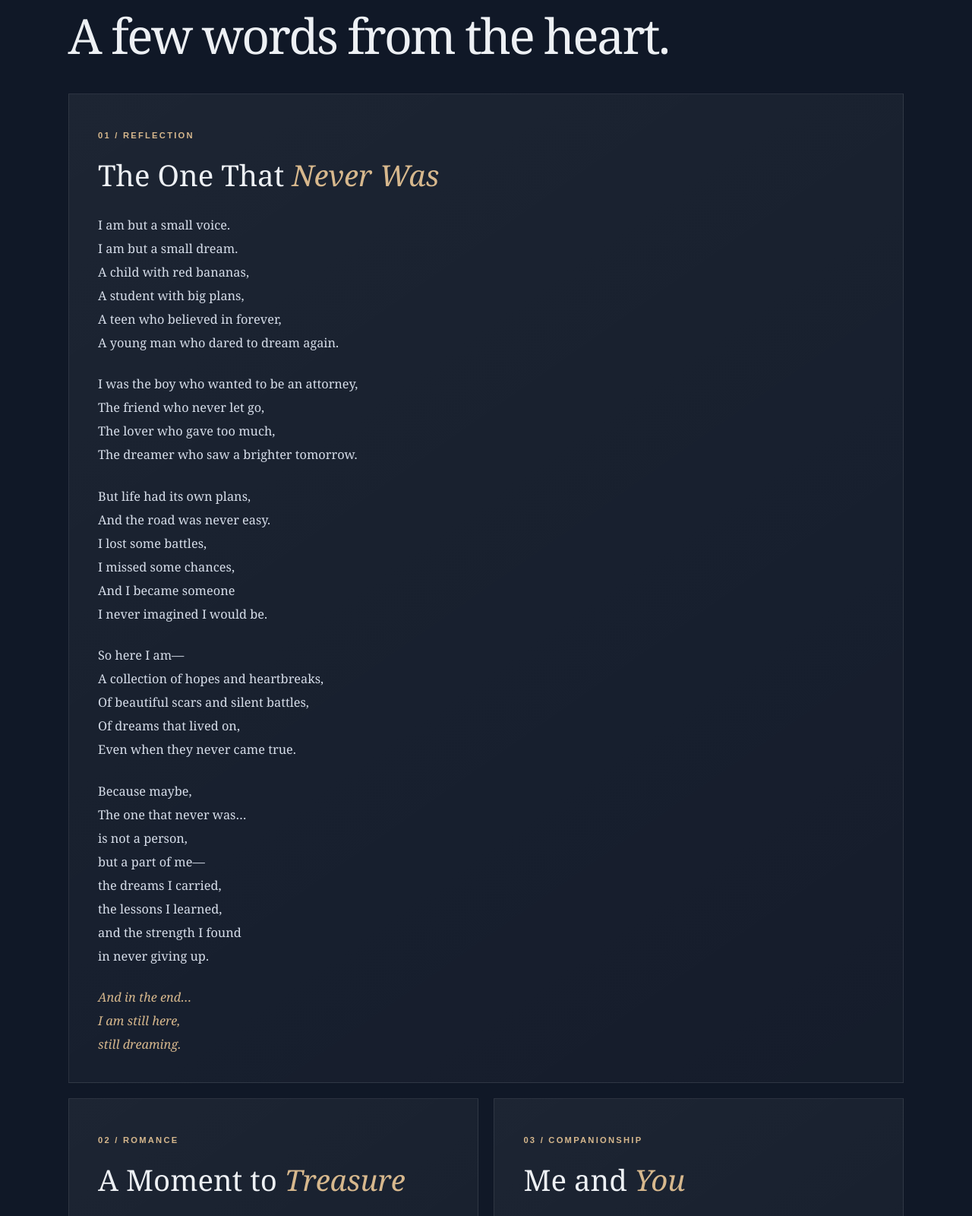
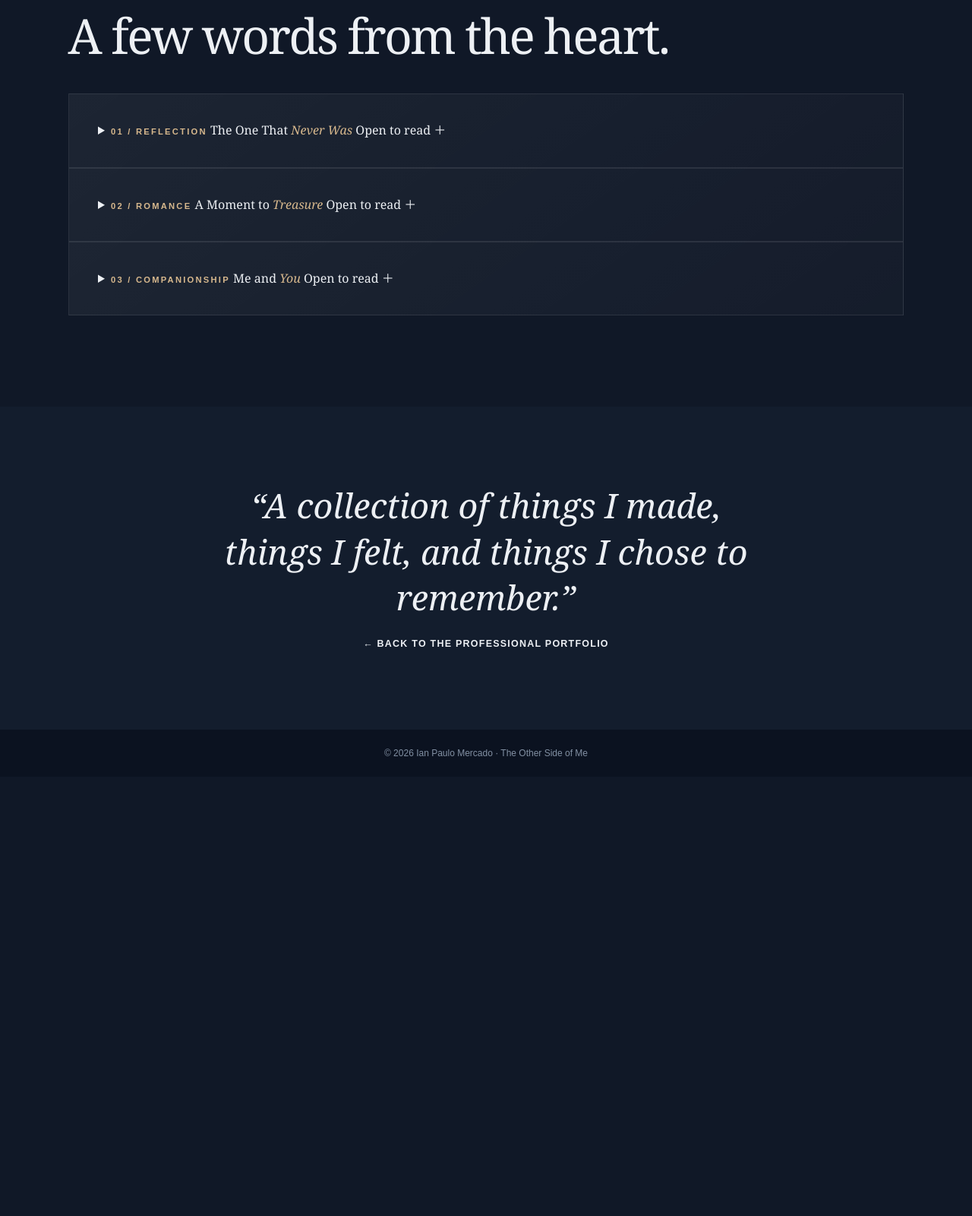
Before and after one commit to eanpaulomrcdo-a11y/my-portfolio, a plain HTML site: page other-side.html in a window 1280 px wide. Shown: the part 3080-4680 px from the top of the page at 76% size. After the commit the page ends 4102 px from the top, so only its background shows below. Drawn offline with Linux system fonts and the light colour scheme.

Commit message:
Add files via upload

```diff
--- a/other-side.html
+++ b/other-side.html
@@ -91,54 +91,64 @@
                 <h2 id="poetry-title">A few words from the heart.</h2>
             </div>
 
-            <div class="poetry-grid">
-                <article class="poem-card">
-                    <p class="card-index">01 / REFLECTION</p>
-                    <h3>The One That <em>Never Was</em></h3>
+            <div class="poetry-list">
+                <details class="poem-card featured-poem">
+                    <summary>
+                        <span class="card-index">01 / REFLECTION</span>
+                        <span class="poem-title">The One That <em>Never Was</em></span>
+                        <span class="poem-hint">Open to read <span aria-hidden="true">＋</span></span>
+                    </summary>
                     <div class="poem-text">
-                        <p>I am but a small voice.<br>
-                        I am but a small dream.<br>
-                        A child with red bananas,<br>
-                        A student with big plans,<br>
-                        A teen who believed in forever,<br>
-                        A young man who dared to dream again.</p>
+                        <p>Ever wondered what it was like to be free?</p>
 
-                        <p>I was the boy who wanted to be an attorney,<br>
-                        The friend who never let go,<br>
-                        The lover who gave too much,<br>
-                        The dreamer who saw a brighter tomorrow.</p>
+                        <p>The “What ifs” you’ve lost and dared not to see.</p>
 
-                        <p>But life had its own plans,<br>
-                        And the road was never easy.<br>
-                        I lost some battles,<br>
-                        I missed some chances,<br>
-                        And I became someone<br>
-                        I never imagined I would be.</p>
+                        <p>The things you could’ve but never tried to be.</p>
 
-                        <p>So here I am—<br>
-                        A collection of hopes and heartbreaks,<br>
-                        Of beautiful scars and silent battles,<br>
-                        Of dreams that lived on,<br>
-                        Even when they never came true.</p>
+                        <p>Ever thought what it was like to be three?</p>
 
-                        <p>Because maybe,<br>
-                        The one that never was…<br>
-                        is not a person,<br>
-                        but a part of me—<br>
-                        the dreams I carried,<br>
-                        the lessons I learned,<br>
-                        and the strength I found<br>
-                        in never giving up.</p>
+                        <p>Fun, friends, smiles were all you could see.</p>
 
-                        <p class="poem-ending">And in the end…<br>
-                        I am still here,<br>
-                        still dreaming.</p>
+                        <p>Innocent, cheerful and living life as it should be.</p>
+
+                        <p>Oh how everything can change in a snap!</p>
+
+                        <p>One moment, you're in euphoria, living the dream.</p>
+
+                        <p>Next thing you know, you're falling with nothing to grasp.</p>
+
+                        <p>Caught in a current, fighting against the stream.</p>
+
+                        <p>Now you're drifting through an endless void,</p>
+
+                        <p>Stuck in a place where nothing can be changed.</p>
+
+                        <p>Reaching for that life you once enjoyed,</p>
+
+                        <p>Hoping somehow what's past be rearranged.</p>
+
+                        <p>Time won't turn back, no matter how you plead.</p>
+
+                        <p>Seconds keep passing, though it's all unseen.</p>
+
+                        <p>'Til all that remains is a life you never lived.</p>
+
+                        <p>To the wounds that stubbornly bleed.</p>
+
+                        <p>To the person you could have been.</p>
+
+                        <p>To the promises you once believed.</p>
+
+                        <p class="poem-ending">To the one that never was.</p>
                     </div>
-                </article>
+                </details>
 
-                <article class="poem-card">
-                    <p class="card-index">02 / ROMANCE</p>
-                    <h3>A Moment to <em>Treasure</em></h3>
+                <details class="poem-card">
+                    <summary>
+                        <span class="card-index">02 / ROMANCE</span>
+                        <span class="poem-title">A Moment to <em>Treasure</em></span>
+                        <span class="poem-hint">Open to read <span aria-hidden="true">＋</span></span>
+                    </summary>
                     <div class="poem-text">
                         <p>Baby, thank you for being pure and true,<br>
                         For bringing colors beyond the blue.</p>
@@ -164,11 +174,14 @@
                         <p>Hey, baby! May I hold your hand?<br>
                         And make forever our own little land?</p>
                     </div>
-                </article>
+                </details>
 
-                <article class="poem-card">
-                    <p class="card-index">03 / COMPANIONSHIP</p>
-                    <h3>Me and <em>You</em></h3>
+                <details class="poem-card">
+                    <summary>
+                        <span class="card-index">03 / COMPANIONSHIP</span>
+                        <span class="poem-title">Me and <em>You</em></span>
+                        <span class="poem-hint">Open to read <span aria-hidden="true">＋</span></span>
+                    </summary>
                     <div class="poem-text">
                         <p>Me and you;</p>
 
@@ -191,7 +204,7 @@
                         143 straight<br>
                         Ha ha ha happy hearts day!</p>
                     </div>
-                </article>
+                </details>
             </div>
         </section>
 
```
